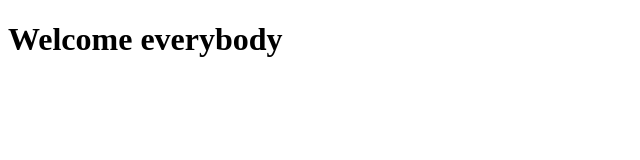
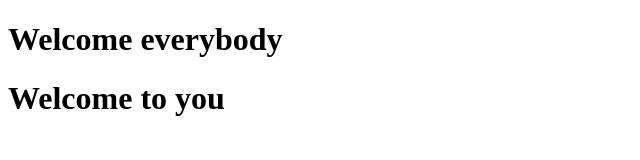
Before and after one commit to 4Baren/test, a plain HTML site: page index.html in a window 1280 px wide. Shown: the whole page, without its empty margins (0-640 px from the left). Drawn offline with Linux system fonts and the light colour scheme.

Commit message:
new title

```diff
--- a/index.html
+++ b/index.html
@@ -7,5 +7,6 @@
 </head>
 <body>
     <h1>Welcome everybody</h1>
+    <h1>Welcome to you</h1>
 </body>
 </html>
```
